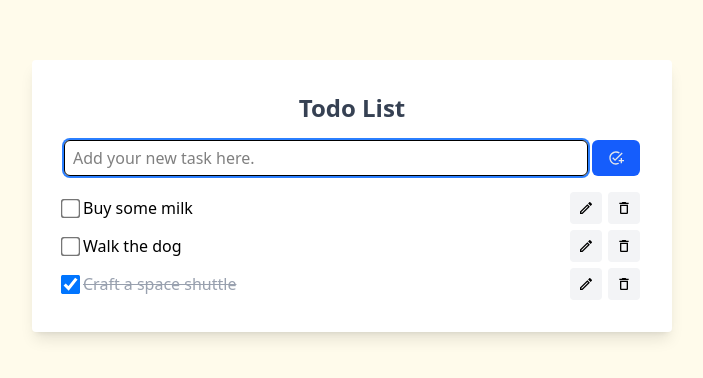
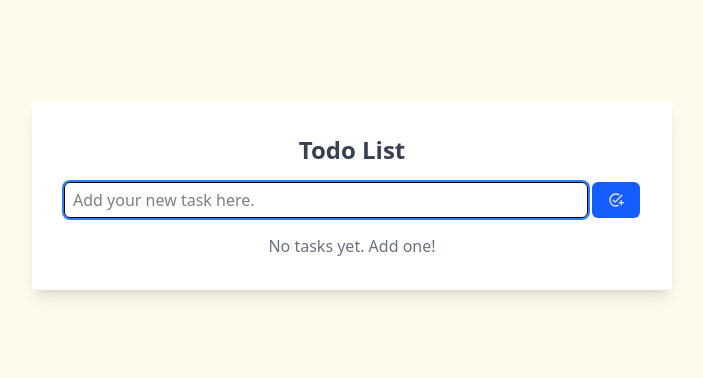
Before and after one commit to dinhitcom/react-todo-app, a React (Vite) app: page / in a window 1280 px wide. Shown: the part 204-582 px from the top of the page, without its empty margins (288-991 px from the left). Built offline with nearby package versions, Linux system fonts and the light colour scheme.

Commit message:
Use localStorage to store tasks, add confirm modal

```diff
--- /dev/null
+++ b/src/components/ConfirmModal.tsx
@@ -0,0 +1,52 @@
+type ModalProps = {
+  isOpen: boolean;
+  onClose: () => void;
+  onConfirm: () => void;
+  title: string;
+  description: string;
+};
+
+export function ConfirmModal({
+  isOpen,
+  onClose,
+  onConfirm,
+  title,
+  description,
+}: ModalProps) {
+  if (!isOpen) return null;
+
+  return (
+    <div
+      className="fixed inset-0 z-50 flex items-center justify-center bg-black/25 backdrop-blur-sm"
+      role="dialog"
+      aria-modal="true"
+      aria-labelledby="modal-title"
+      aria-describedby="modal-description"
+    >
+      <div className="rounded-lg bg-white p-6 shadow-lg w-11/12 max-w-md">
+        <h2 id="modal-title" className="text-lg font-semibold">
+          {title}
+        </h2>
+        <p id="modal-description" className="mt-2 text-sm text-gray-600">
+          {description}
+        </p>
+        <div className="mt-4 flex justify-end space-x-2">
+          <button
+            type="button"
+            className="rounded-md bg-gray-300 px-4 py-2 text-gray-700 hover:bg-gray-400 focus:outline-none focus:ring-2 focus:ring-gray-500"
+            onClick={onClose}
+          >
+            Cancel
+          </button>
+          <button
+            type="button"
+            className="rounded-md bg-red-500 px-4 py-2 text-white hover:bg-red-600 focus:outline-none focus:ring-2 focus:ring-red-500"
+            onClick={onConfirm}
+          >
+            Clear All
+          </button>
+        </div>
+      </div>
+    </div>
+  );
+}
--- a/src/components/TodoList.tsx
+++ b/src/components/TodoList.tsx
@@ -1,28 +1,27 @@
-import { useState } from "react";
+import { useEffect, useState } from "react";
 import { TodoInput } from "./TodoInput";
 import { Todo } from "../types";
 import { TodoItem } from "./TodoItem";
-
-const initialTasks: Todo[] = [
-  {
-    id: crypto.randomUUID(),
-    text: "Buy some milk",
-    completed: false,
-  },
-  {
-    id: crypto.randomUUID(),
-    text: "Walk the dog",
-    completed: false,
-  },
-  {
-    id: crypto.randomUUID(),
-    text: "Craft a space shuttle",
-    completed: true,
-  },
-];
+import { ConfirmModal } from "./ConfirmModal";
 
 export function TodoList() {
-  const [tasks, setTasks] = useState(initialTasks);
+  const [tasks, setTasks] = useState<Todo[]>(() => {
+    try {
+      const storedTasksValue = localStorage.getItem("tasks");
+      if (storedTasksValue) {
+        const storedTasks = JSON.parse(storedTasksValue);
+        return Array.isArray(storedTasks) ? storedTasks : [];
+      }
+    } catch (error) {
+      console.error("Failed to parse tasks from localStorage", error);
+    }
+    return [];
+  });
+  const [isClearAllModalOpen, setIsClearAllModalOpen] = useState(false);
+
+  useEffect(() => {
+    localStorage.setItem("tasks", JSON.stringify(tasks));
+  }, [tasks]);
 
   return (
     <div className="w-full rounded bg-white px-8 py-4 shadow-lg sm:w-10/12 md:w-9/12 lg:w-8/12 xl:w-1/2">
@@ -45,6 +44,25 @@ export function TodoList() {
             </li>
           ))}
         </ul>
+      )}
+      {tasks.length > 0 && (
+        <>
+          <ConfirmModal
+            isOpen={isClearAllModalOpen}
+            onClose={() => setIsClearAllModalOpen(false)}
+            onConfirm={clearAllTasks}
+            title="Clear All Tasks?"
+            description="Are you sure you want to delete all your tasks? This action cannot be undone."
+          />
+          <button
+            className="float-end rounded bg-red-500 px-4 py-2 text-sm text-white shadow-md transition hover:bg-red-600"
+            aria-label="Clear all tasks"
+            title="Clear all tasks"
+            onClick={() => setIsClearAllModalOpen(true)}
+          >
+            Clear All
+          </button>
+        </>
       )}
     </div>
   );
@@ -77,4 +95,11 @@ export function TodoList() {
   function deleteTask(id: string) {
     setTasks((prevTasks) => prevTasks.filter((task) => task.id !== id));
   }
+
+  function clearAllTasks() {
+    if (confirm("Are you sure you want to clear all tasks?")) {
+      setTasks([]);
+      localStorage.removeItem("tasks");
+    }
+  }
 }
```
